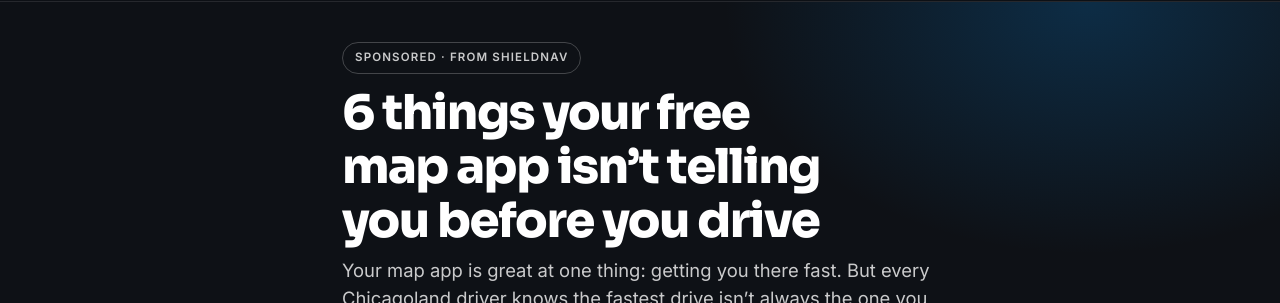
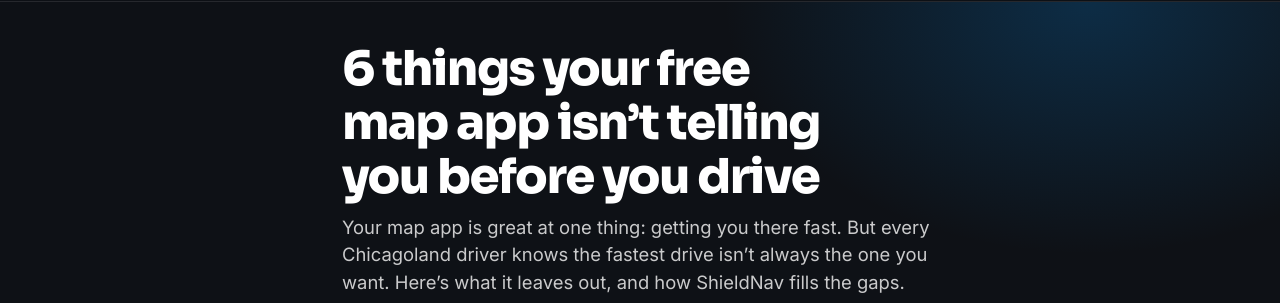
Before and after one commit to drivesafe1218-spec/shieldnav-legal, a plain HTML site: page 6-things/index.html in a window 1280 px wide. Shown: the part 61-364 px from the top of the page. Drawn offline with Linux system fonts and the light colour scheme; no server answers.

Commit message:
6-things: remove Sponsored label
Co-Authored-By: Claude Opus 5.5 <noreply@anthropic.com>

```diff
--- a/6-things/index.html
+++ b/6-things/index.html
@@ -51,7 +51,6 @@
 
     <header class="adv-top">
       <div class="adv-col">
-        <p class="adv-label">Sponsored &middot; From ShieldNav</p>
         <h1>6 things your free map app isn&rsquo;t telling you before you drive</h1>
         <p class="adv-deck">Your map app is great at one thing: getting you there fast. But every Chicagoland driver knows the fastest drive isn&rsquo;t always the one you want. Here&rsquo;s what it leaves out, and how ShieldNav fills the gaps.</p>
         <p class="adv-byline"><img src="/assets/images/shieldnav_logo_icon-84.webp" width="28" height="28" alt="" /><span>The ShieldNav team &middot; 3-minute read</span></p>
```
